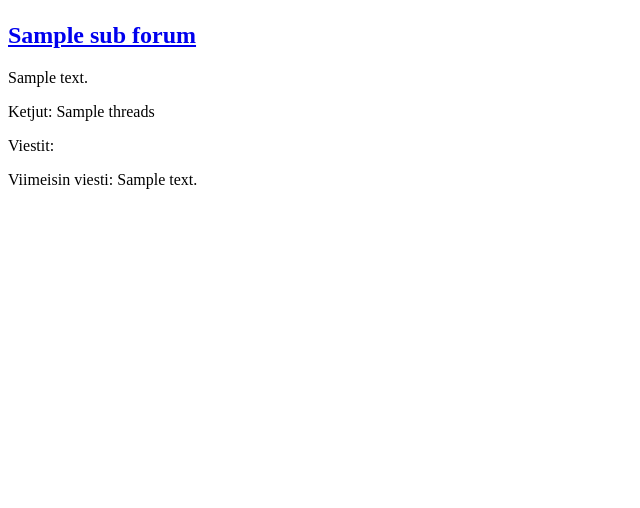
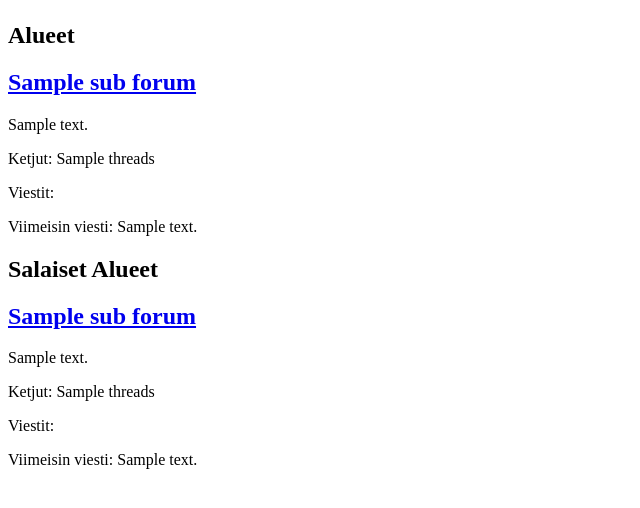
Before and after one commit to aarnif/tsoha-forum, a Flask app: template templates/index.html in a window 1280 px wide. Shown: the part 58-566 px from the top of the page, without its empty margins (0-640 px from the left). Run offline with Flask 3, Linux system fonts and the light colour scheme; the template is opened without the code that fills it: most values are stand-ins (such as "Sample title", 1, 10 or a date in 2020).

Commit message:
Implement show secret subforums

```diff
--- a/templates/index.html
+++ b/templates/index.html
@@ -1,5 +1,6 @@
 {% extends "layout.html" %} {% block content %}
 
+<h2>Alueet</h2>
 <ul>
   {% for sub_forum in all_subforums %}
   <li>
@@ -15,7 +16,27 @@
   </button>
   {% endif %} {% endfor %}
 </ul>
-{% if session.role == 1 %}
+
+<h2>Salaiset Alueet</h2>
+{% if secret_subforums|length == 0 or secret_subforums[0].name == None %}
+<p>Sinulla ei ole pääsyä salaisiin alueisiin.</p>
+{% else %}
+<ul>
+  {% for sub_forum in secret_subforums %}
+  <li>
+    <h2><a href="/subforums/{{sub_forum.id}}">{{ sub_forum.name }}</a></h2>
+    <p>{{ sub_forum.description }}</p>
+    <p>Ketjut: {{ sub_forum.threads }}</p>
+    <p>Viestit: {{ sub_forum.messages }}</p>
+    <p>Viimeisin viesti: {{ sub_forum.lastest_message }}</p>
+  </li>
+  {% if session.role == 1 %}
+  <button>
+    <a href="/subforums/{{sub_forum.id}}/delete">Poista alue</a>
+  </button>
+  {% endif %} {% endfor %}
+</ul>
+{% endif %} {% if session.role == 1 %}
 <button>
   <a href="/subforums/new">Uusi alue</a>
 </button>
```
Also changed, not shown: routes.py (+6 -2 lines), subforums.py (+22 -0 lines).
